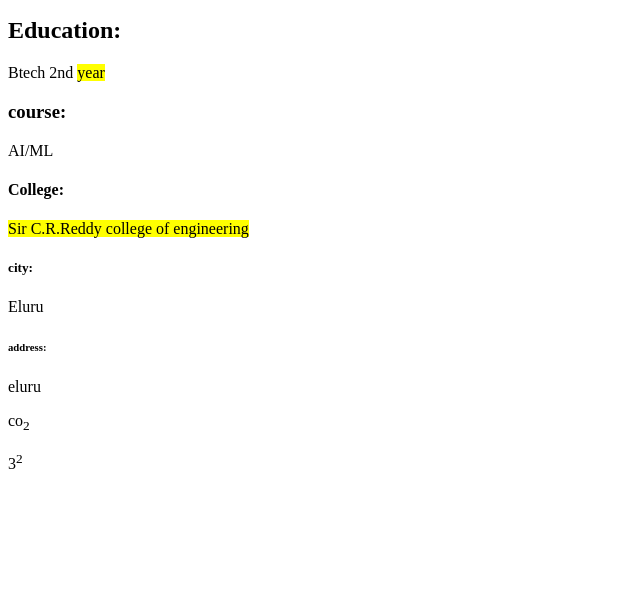
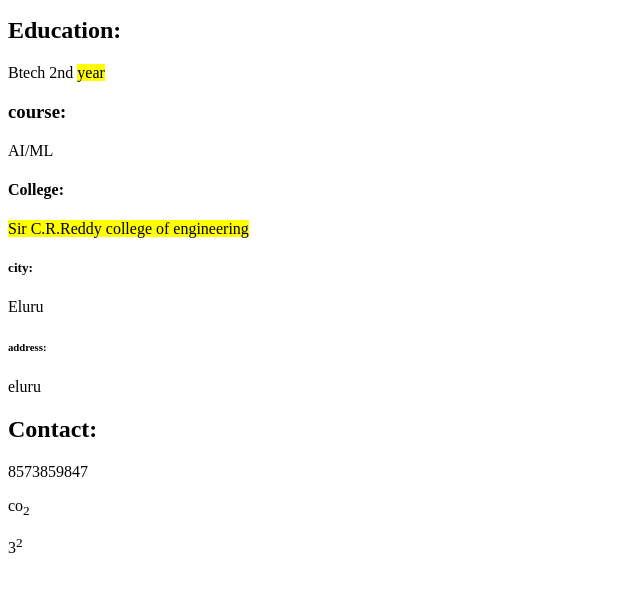
Before and after one commit to saiharshini49/Html, a plain HTML site: page about.html in a window 1280 px wide. Shown: the part 159-750 px from the top of the page, without its empty margins (0-640 px from the left). Drawn offline with Linux system fonts and the light colour scheme.

Commit message:
Initial commit

```diff
--- a/about.html
+++ b/about.html
@@ -19,6 +19,8 @@
     <p>Eluru</p>
     <h6>address:</h6>
     <p>eluru</p>
+    <h2>Contact:</h2>
+    <p>8573859847</p>
     <p>co<sub>2</sub></p>
     <p>3<sup>2</sup></p>
 
```
